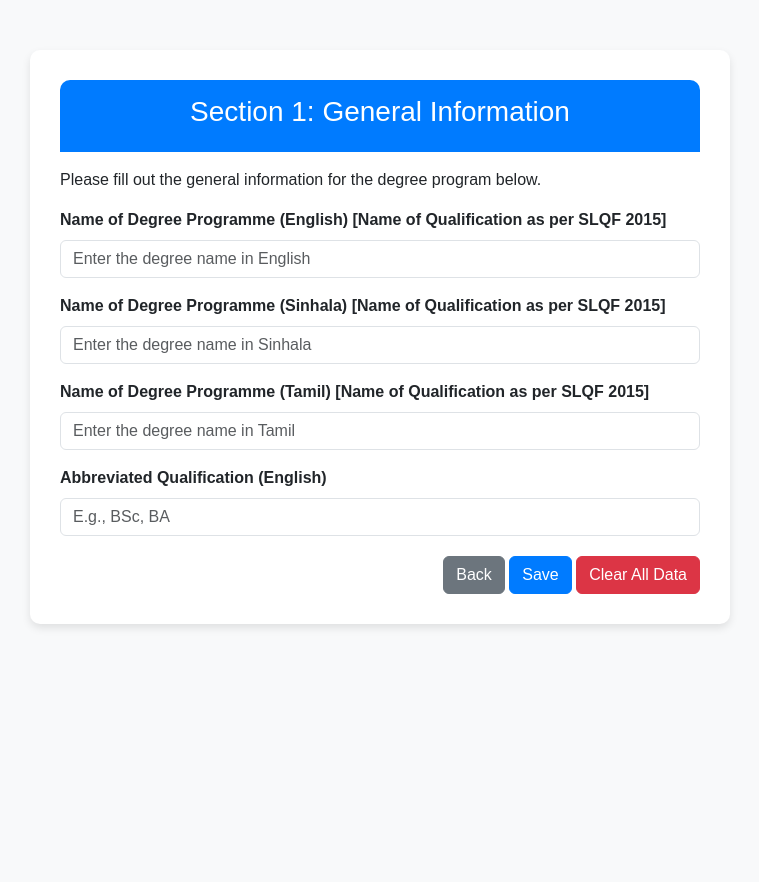
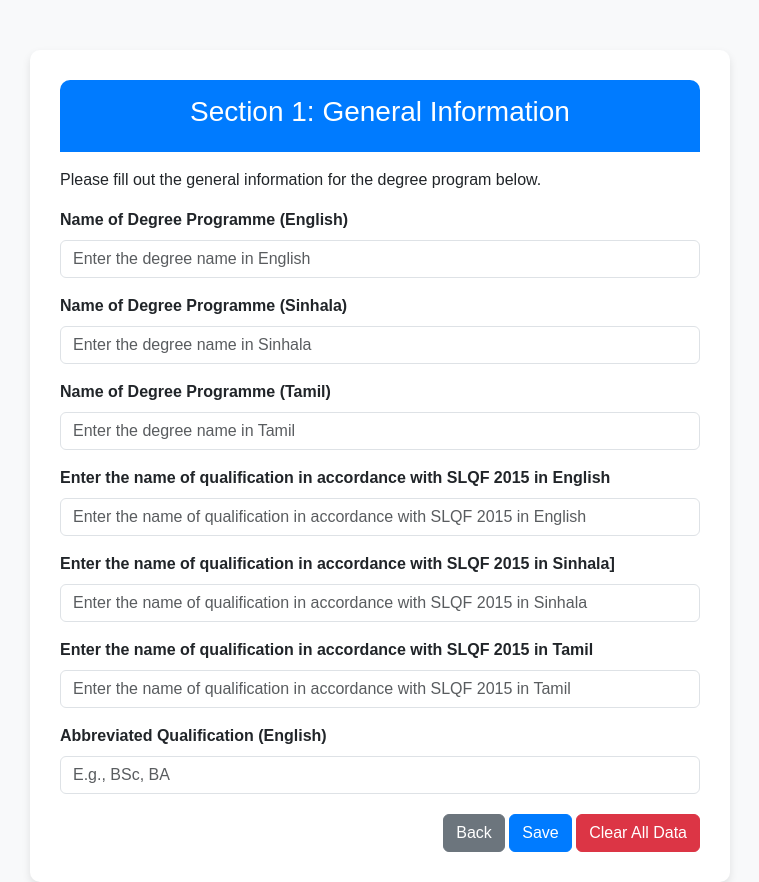
Before and after one commit to SenaliSiriwardhana/-Academic-Program-Proposal-Management-System-for-QAC-UGC, a PHP site: page /qac_ugc/Proposal_sections/general_info.php in a window 1280 px wide. Shown: the whole page, without its empty margins (260-1019 px from the left). Before the commit the page ends 628 px from the top, so only its background shows below. Run offline with PHP 8.4, Linux system fonts and the light colour scheme.

Commit message:
Added the section : Name of qualification in all 3 languages.

```diff
--- a/Proposal_sections/general_info.php
+++ b/Proposal_sections/general_info.php
@@ -7,6 +7,9 @@ $generalInfo = $_SESSION['general_info'] ?? [
     'degree_name_english' => '',
     'degree_name_sinhala' => '',
     'degree_name_tamil' => '',
+    'qua_name_english' => '',
+    'qua_name_sinhala' => '',
+    'qua_name_tamil' => '',
     'abbreviated_qualification' => '',
 ];
 
@@ -69,16 +72,30 @@ $generalInfo = $_SESSION['general_info'] ?? [
 
                 <!-- Degree Name in Multiple Languages -->
                 <div class="mb-3">
-                    <label for="degreeNameEnglish" class="form-label">Name of Degree Programme (English) [Name of Qualification as per SLQF 2015]</label>
+                    <label for="degreeNameEnglish" class="form-label">Name of Degree Programme (English)</label>
                     <input type="text" class="form-control" id="degreeNameEnglish" name="degree_name_english" value="<?php echo htmlspecialchars($generalInfo['degree_name_english']); ?>" placeholder="Enter the degree name in English" required>
                 </div>
                 <div class="mb-3">
-                    <label for="degreeNameSinhala" class="form-label">Name of Degree Programme (Sinhala) [Name of Qualification as per SLQF 2015]</label>
+                    <label for="degreeNameSinhala" class="form-label">Name of Degree Programme (Sinhala)</label>
                     <input type="text" class="form-control" id="degreeNameSinhala" name="degree_name_sinhala" value="<?php echo htmlspecialchars($generalInfo['degree_name_sinhala']); ?>" placeholder="Enter the degree name in Sinhala" required>
                 </div>
                 <div class="mb-3">
-                    <label for="degreeNameTamil" class="form-label">Name of Degree Programme (Tamil) [Name of Qualification as per SLQF 2015]</label>
+                    <label for="degreeNameTamil" class="form-label">Name of Degree Programme (Tamil)</label>
                     <input type="text" class="form-control" id="degreeNameTamil" name="degree_name_tamil" value="<?php echo htmlspecialchars($generalInfo['degree_name_tamil']); ?>" placeholder="Enter the degree name in Tamil" required>
+                </div>
+
+                <!-- Name of the qualification in Multiple Languages -->
+                <div class="mb-3">
+                    <label for="quaNameEnglish" class="form-label">Enter the name of qualification in accordance with SLQF 2015 in English</label>
+                    <input type="text" class="form-control" id="quaNameEnglish" name="qua_name_english" value="<?php echo htmlspecialchars($generalInfo['qua_name_english']); ?>" placeholder="Enter the name of qualification in accordance with SLQF 2015 in English" required>
+                </div>
+                <div class="mb-3">
+                    <label for="quaNameSinhala" class="form-label">Enter the name of qualification in accordance with SLQF 2015 in Sinhala]</label>
+                    <input type="text" class="form-control" id="quaNameSinhala" name="qua_name_sinhala" value="<?php echo htmlspecialchars($generalInfo['qua_name_sinhala']); ?>" placeholder="Enter the name of qualification in accordance with SLQF 2015 in Sinhala" required>
+                </div>
+                <div class="mb-3">
+                    <label for="quaNameTamil" class="form-label">Enter the name of qualification in accordance with SLQF 2015 in Tamil</label>
+                    <input type="text" class="form-control" id="quaNameTamil" name="qua_name_tamil" value="<?php echo htmlspecialchars($generalInfo['qua_name_tamil']); ?>" placeholder="Enter the name of qualification in accordance with SLQF 2015 in Tamil" required>
                 </div>
 
                 <!-- Abbreviated Qualification -->
--- a/review_proposal.php
+++ b/review_proposal.php
@@ -70,6 +70,9 @@ $generalInfoQuery = "SELECT
   degree_name_english,
   degree_name_sinhala,
   degree_name_tamil,
+  qua_name_english,
+  qua_name_sinhala,
+  qua_name_tamil,
   abbreviated_qualification FROM proposal_general_info WHERE proposal_id = ?";
 
 // Section: Program Entity (form-based)
--- a/review_proposal_ugc.php
+++ b/review_proposal_ugc.php
@@ -84,6 +84,9 @@ $generalInfoQuery = "SELECT
   degree_name_english,
   degree_name_sinhala,
   degree_name_tamil,
+  qua_name_english,
+  qua_name_sinhala,
+  qua_name_tamil,
   abbreviated_qualification FROM proposal_general_info WHERE proposal_id = ?";
 
 // Section: Program Entity (form-based)
--- a/view_proposal.php
+++ b/view_proposal.php
@@ -92,6 +92,9 @@ $generalInfoQuery = "SELECT
   degree_name_english,
   degree_name_sinhala,
   degree_name_tamil,
+  qua_name_english,
+  qua_name_sinhala,
+  qua_name_tamil,
   abbreviated_qualification FROM proposal_general_info WHERE proposal_id = ?";
 
 // Section: Program Entity (form-based)
```
Also changed, not shown: Proposal_sections/database_handling/draft_save_submit.php (+7 -1 lines), Proposal_sections/database_handling/general_info_db.php (+13 -4 lines), Proposal_sections/save_data.php (+7 -1 lines).
